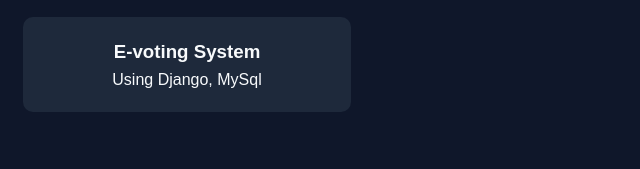
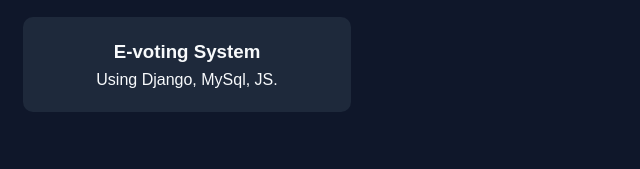
Before and after one commit to MehrajAkash/Portfolio, a plain HTML site: page index.html in a window 1280 px wide. Shown: the part 3669-3838 px from the top of the page, 105-745 px from the left. Drawn offline with nearby package versions, Linux system fonts and the light colour scheme; some packages are replaced by stand-ins of ours.

```diff
--- a/index.html
+++ b/index.html
@@ -190,7 +190,7 @@
             <a href="https://mehrajakash.github.io/e_voting_system/" class="project-link" target="_blank">
                 <div class="project-card">
                     <h3>E-voting System</h3>
-                    <p>Using Django, MySql</p>
+                    <p>Using Django, MySql, JS.</p>
                 </div>
             </a>
 
```
